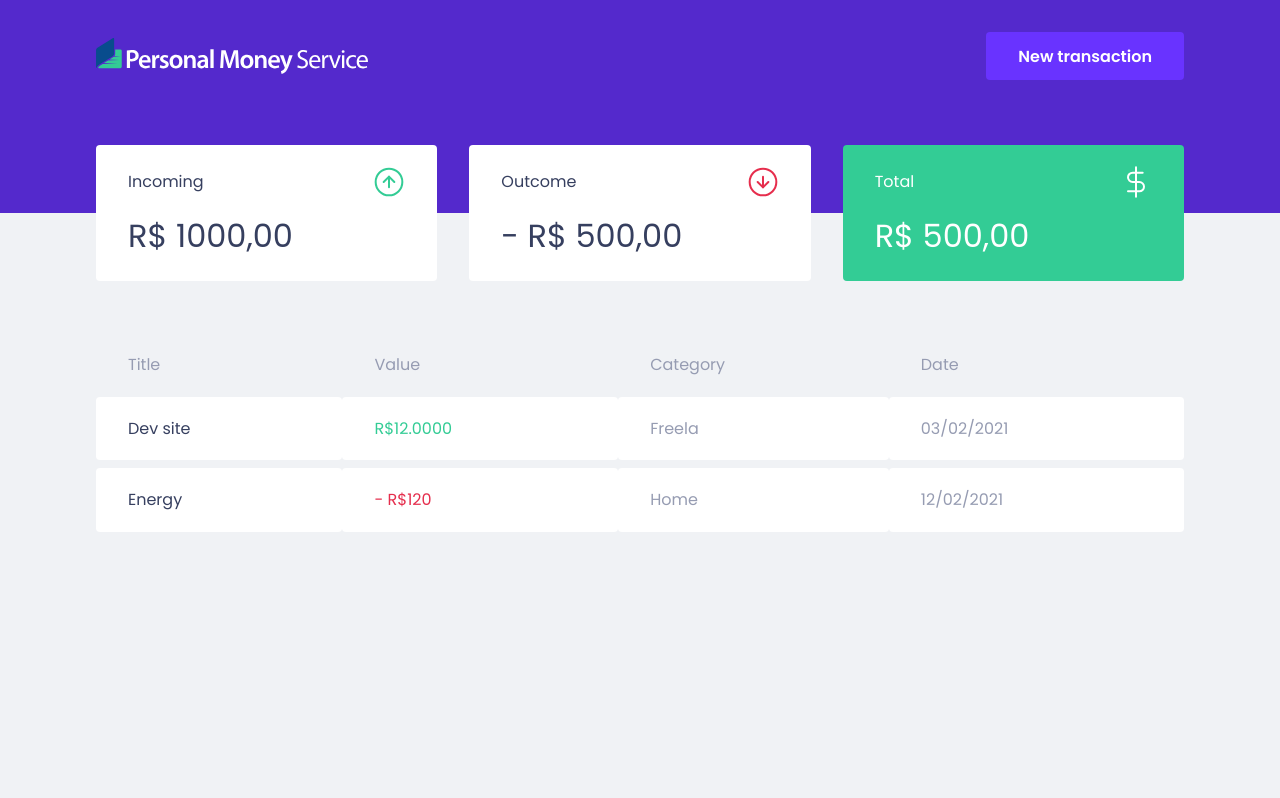
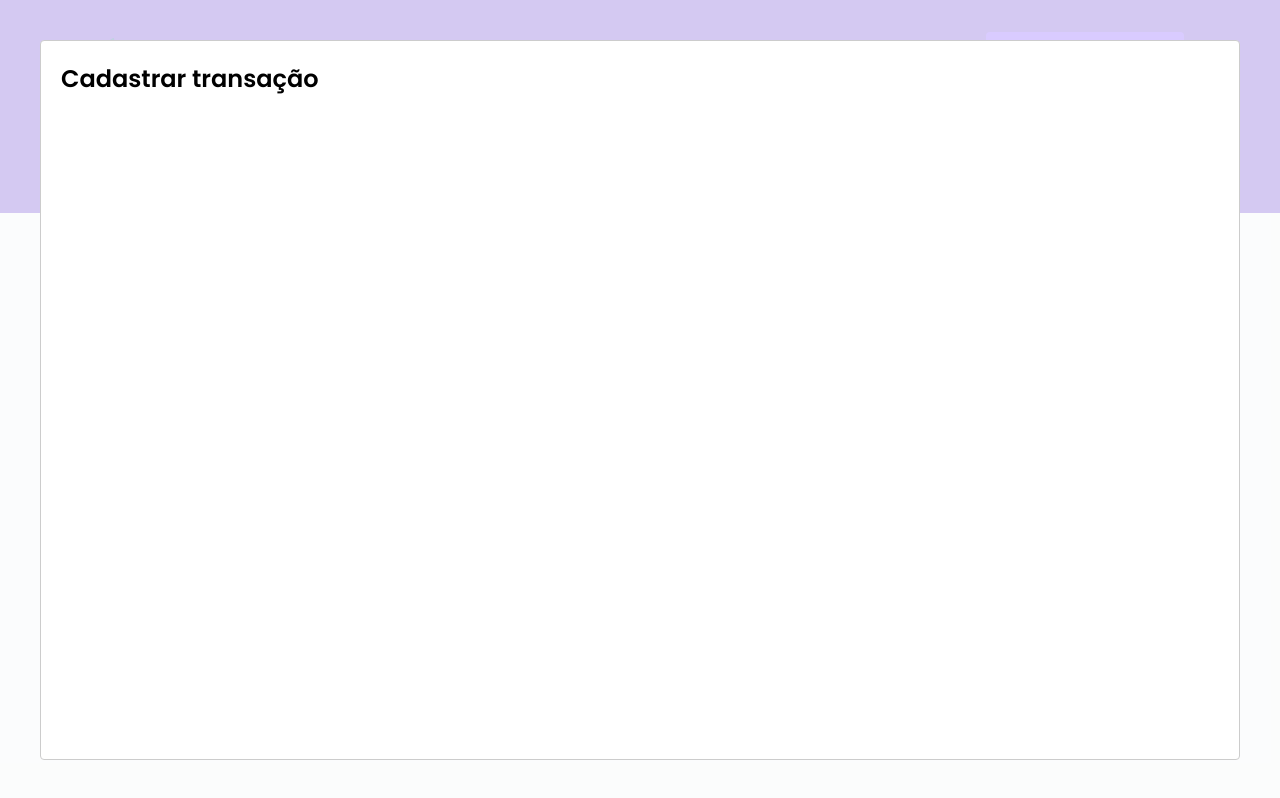
Before and after one commit to jpcmf/my.money, a React (Create React App) app: page / in a window 1280 px wide. Both pictures are taken after a click on the button "New transaction". Built offline with nearby package versions, Linux system fonts and the light colour scheme; no server answers; what miragejs would draw is missing.

Commit message:
Create the register transaction modal 🍩

```diff
--- a/package.json
+++ b/package.json
@@ -7,6 +7,7 @@
     "miragejs": "^0.1.41",
     "react": "^17.0.1",
     "react-dom": "^17.0.1",
+    "react-modal": "^3.12.1",
     "react-scripts": "4.0.3",
     "styled-components": "^5.2.1",
     "web-vitals": "^1.0.1"
@@ -19,6 +20,7 @@
     "@types/node": "^12.0.0",
     "@types/react": "^17.0.0",
     "@types/react-dom": "^17.0.0",
+    "@types/react-modal": "^3.12.0",
     "@types/styled-components": "^5.1.9",
     "typescript": "^4.1.2"
   },
--- a/src/App.tsx
+++ b/src/App.tsx
@@ -1,13 +1,36 @@
+import { useState } from 'react';
+import { GlobalStyle } from './styles/global';
+
 import { Dashboard } from './components/Dashboard';
 import { Header } from './components/Header';
-import { GlobalStyle } from './styles/global';
+import Modal from 'react-modal';
+
+Modal.setAppElement('#root');
 
 export function App() {
+  const [isNewTransactionModalOpen, setIsNewTransactionModalOpen] = useState(
+    false
+  );
+
+  function handleOpenNewTransactionModal() {
+    setIsNewTransactionModalOpen(true);
+  }
+
+  function handleCloseNewTransactionModal() {
+    setIsNewTransactionModalOpen(false);
+  }
+
   return (
     <>
-      <Header />
+      <GlobalStyle />
+      <Header onOpenNewTransactionModal={handleOpenNewTransactionModal} />
       <Dashboard />
-      <GlobalStyle />
+      <Modal
+        isOpen={isNewTransactionModalOpen}
+        onRequestClose={handleCloseNewTransactionModal}
+      >
+        <h2>Cadastrar transação</h2>
+      </Modal>
     </>
   );
 }
--- a/src/components/Header/index.tsx
+++ b/src/components/Header/index.tsx
@@ -1,12 +1,16 @@
 import { Container, Content } from './styles';
 import logoImg from '../../assets/mymoney.svg';
 
-export function Header() {
+interface HeaderProps {
+  onOpenNewTransactionModal: () => void;
+}
+
+export function Header({ onOpenNewTransactionModal }: HeaderProps) {
   return (
     <Container>
       <Content>
         <img src={logoImg} alt="my.money" />
-        <button>New transaction</button>
+        <button onClick={onOpenNewTransactionModal}>New transaction</button>
       </Content>
     </Container>
   );
--- a/src/components/TransactionsTable/index.tsx
+++ b/src/components/TransactionsTable/index.tsx
@@ -4,7 +4,9 @@
 
 export function TransactionsTable() {
   useEffect(() => {
-    api.get('/transactions').then((response) => console.log(response.data));
+    api
+      .get('/transactions')
+      .then((response: { data: any }) => console.log(response.data));
   }, []);
 
   return (
```
Also changed, not shown: 1 other file (tests, documents, lock files or other folders).
